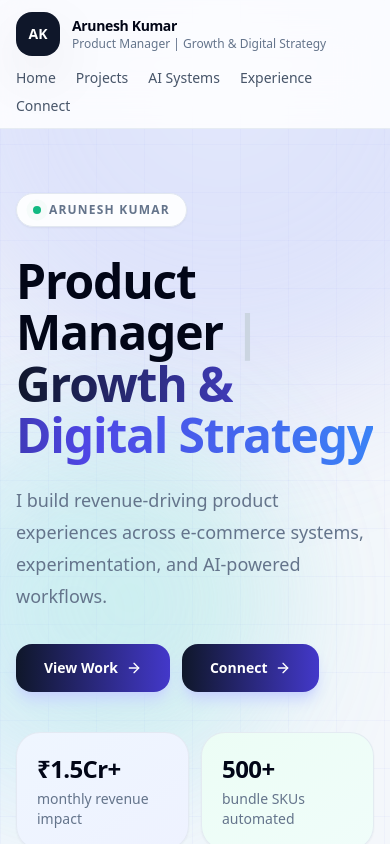
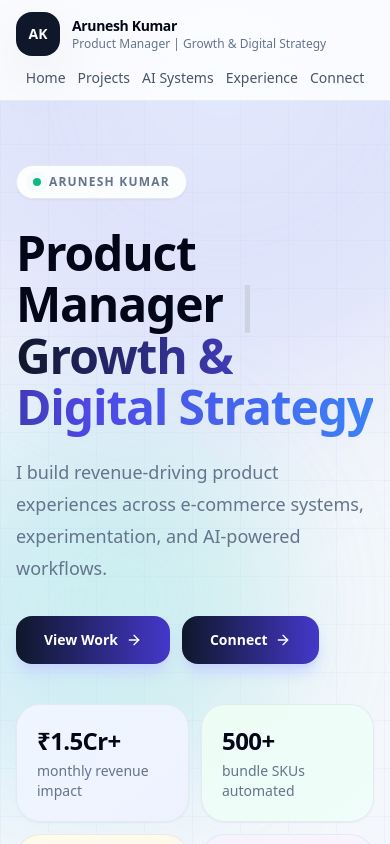
Before and after one commit to aruneshk30/Website, a Next.js app: page / in a window 390 px wide. Shown: the top 844 px of the page. Built offline with nearby package versions, Linux system fonts and the light colour scheme.

Commit message:
Update site-header.tsx

```diff
--- a/components/site-header.tsx
+++ b/components/site-header.tsx
@@ -15,7 +15,7 @@ export default function SiteHeader() {
           </div>
         </Link>
 
-        <nav className="flex flex-wrap items-center gap-x-5 gap-y-2 text-sm sm:flex-nowrap sm:gap-6 lg:gap-8">
+        <nav className="flex items-center justify-center gap-3 overflow-x-auto whitespace-nowrap text-[13px] sm:justify-end sm:gap-5 md:text-sm lg:gap-8">
           {navLinks.map((link) => (
             <Link key={link.href} href={link.href} className="text-sm text-slate-600 transition hover:text-slate-950">
               {link.label}
```
